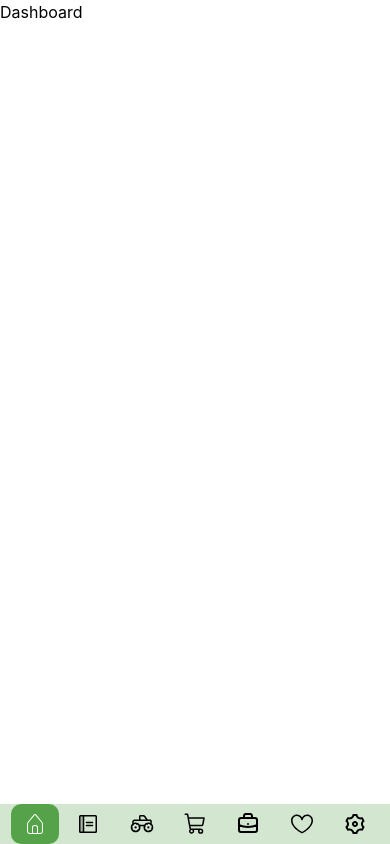
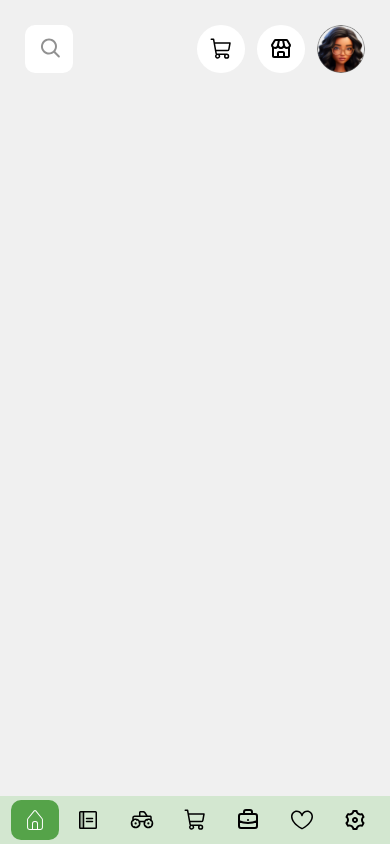
Before and after one commit to LeRoiCodes/farmruns, a React (Create React App) app: page /dashboard in a window 390 px wide. Built offline with nearby package versions, Linux system fonts and the light colour scheme.

Commit message:
Create the navigations for the dashboard and made it responsive

```diff
--- a/src/App.js
+++ b/src/App.js
@@ -8,8 +8,8 @@ import {
 import HomePage from "./pages/HomePage";
 import Login from "./pages/Login";
 import Register from "./pages/Register";
-import Dashboard from "./pages/Dashboard";
 import RootLayout from "./components/layouts/RootLayout";
+import Home from "./pages/consumer/Home";
 
 const router = createBrowserRouter(
   createRoutesFromElements(
@@ -18,7 +18,7 @@ const router = createBrowserRouter(
       <Route path="/login" element={<Login />} />
       <Route path="/register" element={<Register />} />
       <Route path="/dashboard" element={<RootLayout />}>
-        <Route index element={<Dashboard />} />
+        <Route index element={<Home />} />
       </Route>
     </Route>
   )
--- a/src/components/DasboardComponents/BottomBar.jsx
+++ b/src/components/DasboardComponents/BottomBar.jsx
@@ -49,7 +49,7 @@ const links = [
 const BottomBar = () => {
   return (
     <div className="fixed bottom-0 w-screen md:hidden bg-green-20">
-      <ul className="flex justify-around px-2 md:pr-0 md:pl-4 font-oswald">
+      <ul className="flex justify-around px-2 py-1 font-oswald">
         {links.map((nav, index) => (
           <li key={index}>
             <NavLink
--- /dev/null
+++ b/src/components/DasboardComponents/Header.jsx
@@ -0,0 +1,45 @@
+import React from "react";
+import { Link } from "react-router-dom";
+import { CgSearch } from "react-icons/cg";
+import { PiShoppingCart } from "react-icons/pi";
+import { BiStore } from "react-icons/bi";
+
+const Header = () => {
+  return (
+    <div className="grid grid-cols-2 sm:grid-cols-3 gap-5">
+      <div className="bg-white flex justify-center w-[48px] items-center sm:hidden rounded-[10px]">
+        <CgSearch className="text-2xl text-[#919191]" />
+      </div>
+
+      <div className="bg-white hidden sm:flex gap-1 items-center rounded-[10px] col-span-2 py-[10px] px-5">
+        <CgSearch className="text-2xl text-[#919191]" />
+        <input
+          type="text"
+          name="search"
+          id="search"
+          placeholder="Search.."
+          className="transparent font-oswald w-full p-1"
+        />
+      </div>
+      <div className="flex justify-end">
+        <nav className="flex items-center gap-3">
+          <Link to="/shop" className="p-3 bg-white rounded-full">
+            <PiShoppingCart className="text-2xl text-black" />
+          </Link>
+          <Link to="/shop" className="p-3 bg-white rounded-full">
+            <BiStore className="text-2xl text-black" />
+          </Link>
+          <button className="flex justify-center items-center h-[48px] w-[48px] rounded-full overflow-hidden">
+            <img
+              src="./assets/profile-pic.png"
+              alt="user profile"
+              className="w-full h-full"
+            />
+          </button>
+        </nav>
+      </div>
+    </div>
+  );
+};
+
+export default Header;
--- a/src/pages/Dashboard.jsx
+++ /dev/null
@@ -1,9 +0,0 @@
-import React from 'react'
-
-function Dashboard() {
-  return (
-    <div>Dashboard</div>
-  )
-}
-
-export default Dashboard
--- /dev/null
+++ b/src/pages/consumer/Home.jsx
@@ -0,0 +1,12 @@
+import React from "react";
+import Header from "../../components/DasboardComponents/Header";
+
+const Home = () => {
+  return (
+    <section className="bg-[#F0F0F0] h-screen overflow-y-scroll md:pl-[43px] py-[25px] px-[25px]">
+      <Header />
+    </section>
+  );
+};
+
+export default Home;
```
Also changed, not shown: public/assets/profile-pic.png (added).
